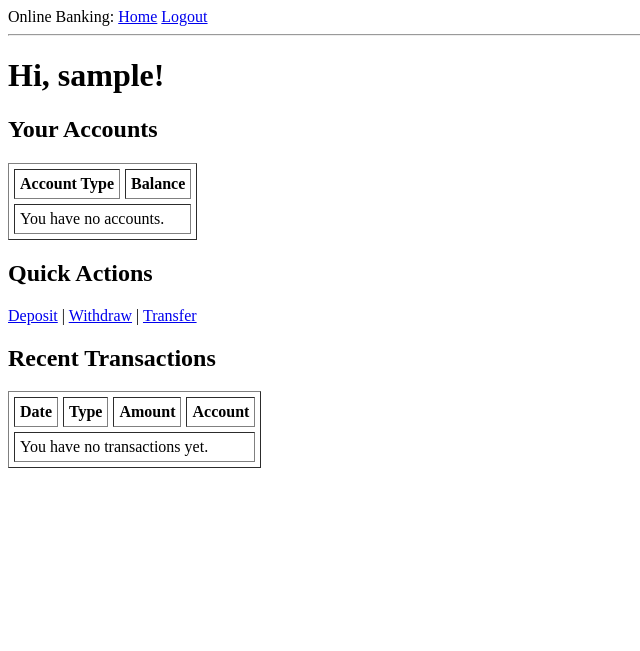
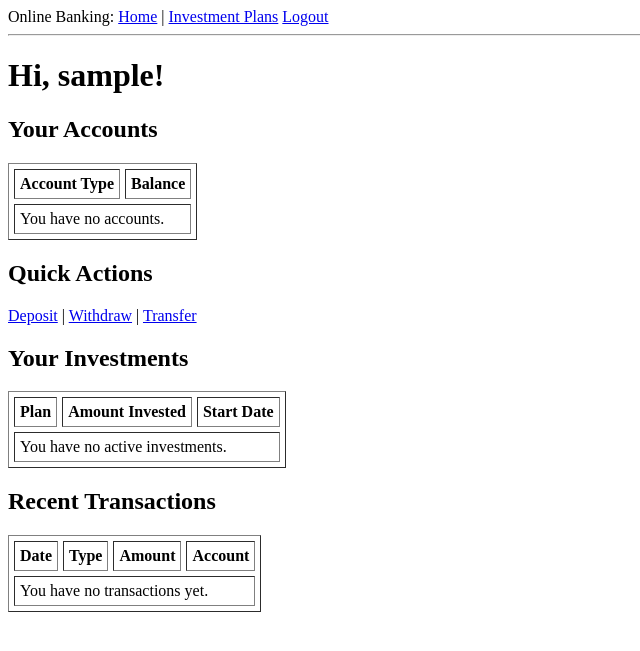
Before and after one commit to serpwings/static-wordpress, a Flask app: page / in a window 1280 px wide. Shown: the top 651 px of the page, without its empty margins (0-640 px from the left). Run offline with Flask 3, Linux system fonts and the light colour scheme; the visitor is signed in with stand-in values (Sample User, id 1); data that the repository does not hold is empty.

Commit message:
feat: Implement investment plans feature
This commit introduces the investment plans feature, allowing users to invest their funds in various plans.

Key changes:
- Added `InvestmentPlan` and `Investment` models to the database.
- Created a page to display all available investment plans.
- Implemented the functionality for users to invest in a plan, which deducts from their balance and creates investment and transaction records.
- Updated the user dashboard to display a list of the user's active investments.
- Added a new test suite for the investment functionality to ensure correctness.

```diff
--- a/app/forms.py
+++ b/app/forms.py
@@ -39,3 +39,7 @@ class TransferForm(FlaskForm):
     recipient_email = StringField('Recipient Email', validators=[DataRequired(), Email()])
     amount = FloatField('Amount', validators=[DataRequired(), NumberRange(min=0.01)])
     submit = SubmitField('Transfer')
+
+class InvestmentForm(FlaskForm):
+    amount = FloatField('Amount', validators=[DataRequired(), NumberRange(min=0.01)])
+    submit = SubmitField('Invest')
--- a/app/models.py
+++ b/app/models.py
@@ -11,6 +11,7 @@ class User(UserMixin, db.Model):
     is_admin = db.Column(db.Boolean, default=False)
     is_suspended = db.Column(db.Boolean, default=False)
     accounts = db.relationship('Account', backref='owner', lazy='dynamic')
+    investments = db.relationship('Investment', backref='investor', lazy='dynamic')
 
     def __repr__(self):
         return f'<User {self.username}>'
@@ -44,3 +45,24 @@ class Transaction(db.Model):
 
     def __repr__(self):
         return f'<Transaction {self.id} ({self.type}) of {self.amount}>'
+
+class InvestmentPlan(db.Model):
+    id = db.Column(db.Integer, primary_key=True)
+    name = db.Column(db.String(128), index=True, unique=True)
+    description = db.Column(db.Text)
+    roi = db.Column(db.Float) # Return on Investment as a percentage
+    duration = db.Column(db.Integer) # Duration in days
+    investments = db.relationship('Investment', backref='plan', lazy='dynamic')
+
+    def __repr__(self):
+        return f'<InvestmentPlan {self.name}>'
+
+class Investment(db.Model):
+    id = db.Column(db.Integer, primary_key=True)
+    amount = db.Column(db.Float)
+    start_date = db.Column(db.DateTime, index=True, default=lambda: datetime.now(UTC))
+    user_id = db.Column(db.Integer, db.ForeignKey('user.id'))
+    plan_id = db.Column(db.Integer, db.ForeignKey('investment_plan.id'))
+
+    def __repr__(self):
+        return f'<Investment {self.id} by User {self.user_id} in Plan {self.plan_id}>'
--- a/app/routes.py
+++ b/app/routes.py
@@ -1,7 +1,7 @@
 from flask import Blueprint, render_template, flash, redirect, url_for, request, current_app
 from app import db
-from app.forms import LoginForm, RegistrationForm, DepositForm, WithdrawForm, TransferForm
-from app.models import User, Account, Transaction
+from app.forms import LoginForm, RegistrationForm, DepositForm, WithdrawForm, TransferForm, InvestmentForm
+from app.models import User, Account, Transaction, InvestmentPlan, Investment
 from flask_login import current_user, login_user, logout_user, login_required
 from urllib.parse import urlparse
 from functools import wraps
@@ -23,6 +23,7 @@ def admin_required(fn):
 def index():
     page = request.args.get('page', 1, type=int)
     accounts = current_user.accounts.all()
+    investments = current_user.investments.all()
     account_ids = [account.id for account in accounts]
     transactions = Transaction.query.filter(Transaction.account_id.in_(account_ids)).order_by(Transaction.timestamp.desc()).paginate(
         page=page, per_page=current_app.config['TRANSACTIONS_PER_PAGE'], error_out=False)
@@ -30,7 +31,8 @@ def index():
         if transactions.has_next else None
     prev_url = url_for('main.index', page=transactions.prev_num) \
         if transactions.has_prev else None
-    return render_template('dashboard.html', title='Dashboard', accounts=accounts, transactions=transactions.items,
+    return render_template('dashboard.html', title='Dashboard', accounts=accounts,
+                           investments=investments, transactions=transactions.items,
                            next_url=next_url, prev_url=prev_url)
 
 @main.route('/login', methods=['GET', 'POST'])
@@ -124,6 +126,33 @@ def make_admin(user_id):
         flash(f'User {user.username} is now {"an admin" if user.is_admin else "not an admin"}.')
     return redirect(url_for('main.user_details', user_id=user_id))
 
+@main.route('/investment-plans')
+@login_required
+def investment_plans():
+    plans = InvestmentPlan.query.all()
+    return render_template('investment_plans.html', title='Investment Plans', plans=plans)
+
+@main.route('/invest/<int:plan_id>', methods=['GET', 'POST'])
+@login_required
+def invest(plan_id):
+    plan = InvestmentPlan.query.get_or_404(plan_id)
+    form = InvestmentForm()
+    if form.validate_on_submit():
+        amount = form.amount.data
+        account = current_user.accounts.filter_by(account_type='checking').first()
+        if account and account.balance >= amount:
+            account.balance -= amount
+            investment = Investment(amount=amount, user_id=current_user.id, plan_id=plan.id)
+            transaction = Transaction(amount=-amount, type='investment', account_id=account.id)
+            db.session.add(investment)
+            db.session.add(transaction)
+            db.session.commit()
+            flash(f'You have successfully invested ${amount:.2f} in {plan.name}.')
+            return redirect(url_for('main.index'))
+        else:
+            flash('Insufficient funds.')
+    return render_template('invest.html', title=f'Invest in {plan.name}', form=form, plan=plan)
+
 @main.route('/deposit', methods=['GET', 'POST'])
 @login_required
 def deposit():
--- a/app/templates/base.html
+++ b/app/templates/base.html
@@ -7,6 +7,7 @@
     <div>
         Online Banking:
         <a href="{{ url_for('main.index') }}">Home</a>
+        | <a href="{{ url_for('main.investment_plans') }}">Investment Plans</a>
         {% if current_user.is_anonymous %}
         <a href="{{ url_for('main.login') }}">Login</a>
         {% else %}
--- a/app/templates/dashboard.html
+++ b/app/templates/dashboard.html
@@ -28,6 +28,26 @@
         <a href="{{ url_for('main.transfer') }}">Transfer</a>
     </p>
 
+    <h2>Your Investments</h2>
+    <table border="1" cellpadding="5" cellspacing="5">
+        <tr>
+            <th>Plan</th>
+            <th>Amount Invested</th>
+            <th>Start Date</th>
+        </tr>
+        {% for investment in investments %}
+        <tr>
+            <td>{{ investment.plan.name }}</td>
+            <td>${{ "%.2f"|format(investment.amount) }}</td>
+            <td>{{ investment.start_date.strftime('%Y-%m-%d') }}</td>
+        </tr>
+        {% else %}
+        <tr>
+            <td colspan="3">You have no active investments.</td>
+        </tr>
+        {% endfor %}
+    </table>
+
     <h2>Recent Transactions</h2>
     <table border="1" cellpadding="5" cellspacing="5">
         <tr>
```
Also changed, not shown: app/templates/invest.html (added, +18 -0 lines), app/templates/investment_plans.html (added, +29 -0 lines), migrations/versions/5894754c3479_add_investment_and_investment_plan_.py (added, +58 -0 lines), tests/test_investment.py (added, +62 -0 lines), app.db.
